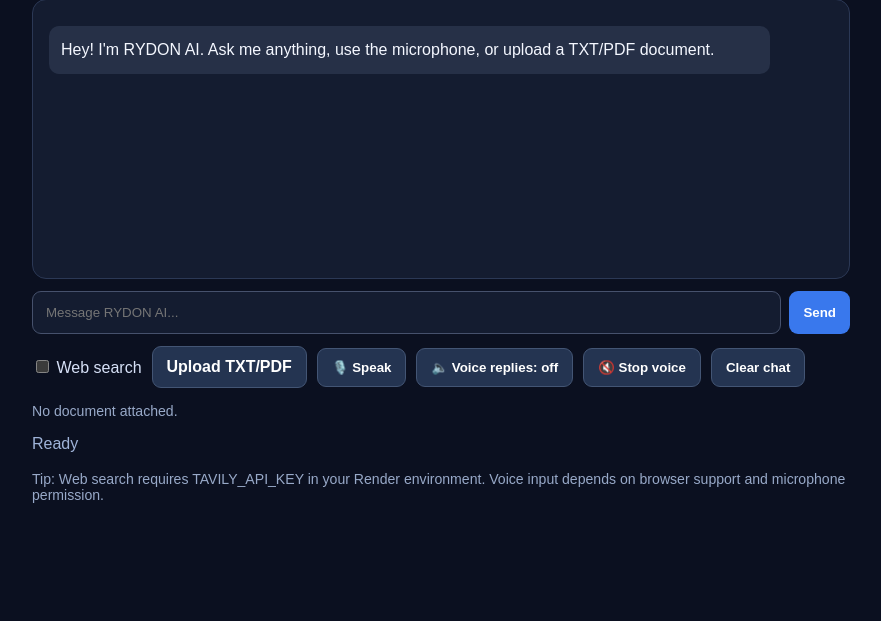
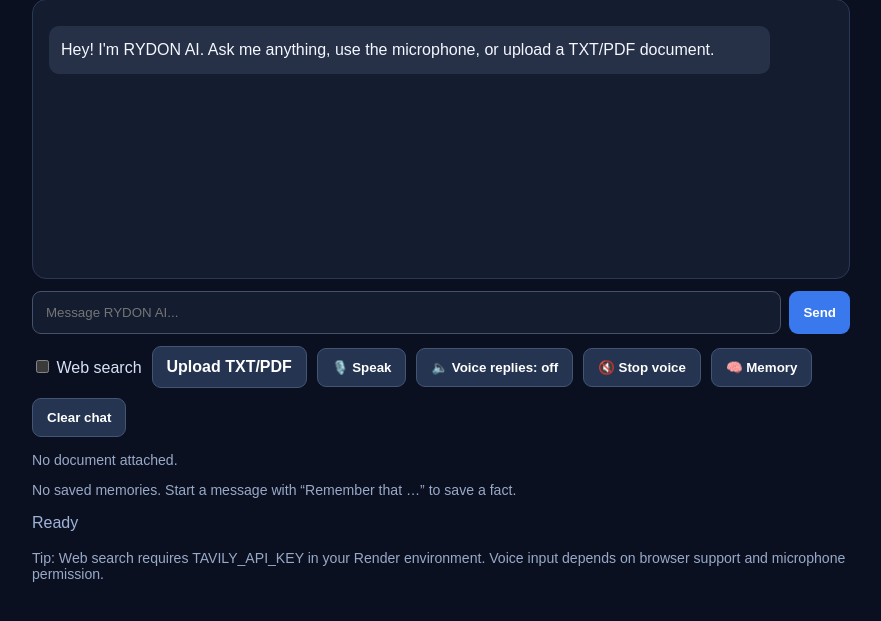
Before and after one commit to RYDON757/rydon-ai-2., a Flask app: page / in a window 1280 px wide. Shown: the part 139-760 px from the top of the page, without its empty margins (199-1080 px from the left). Run offline with Flask 3, Linux system fonts and the light colour scheme.

Commit message:
Add persistent browser memory controls

```diff
--- a/templates/index.html
+++ b/templates/index.html
@@ -62,9 +62,11 @@
     <button id="voice" type="button">🎙️ Speak</button>
     <button id="replyVoice" type="button">🔈 Voice replies: off</button>
     <button id="stopVoice" type="button">🔇 Stop voice</button>
+    <button id="memory" type="button">🧠 Memory</button>
     <button id="clear" type="button">Clear chat</button>
   </div>
   <p id="fileStatus" class="small">No document attached.</p>
+  <p id="memoryStatus" class="small">Saved memory stays in this browser.</p>
   <p id="status">Ready</p>
   <p class="small">Tip: Web search requires TAVILY_API_KEY in your Render environment. Voice input depends on browser support and microphone permission.</p>
   <script>
@@ -75,11 +77,18 @@
     const status = document.getElementById('status');
     const fileInput = document.getElementById('file');
     const fileStatus = document.getElementById('fileStatus');
+    const memoryStatus = document.getElementById('memoryStatus');
     const webSearch = document.getElementById('webSearch');
     const voiceButton = document.getElementById('voice');
     const replyVoiceButton = document.getElementById('replyVoice');
     const stopVoiceButton = document.getElementById('stopVoice');
     const STORAGE_KEY = 'rydon_ai_history_v2';
+    const MEMORY_KEY = 'rydon_ai_saved_memory_v1';
+    let savedMemory = [];
+    try {
+      const storedMemory = JSON.parse(localStorage.getItem(MEMORY_KEY) || '[]');
+      if (Array.isArray(storedMemory)) savedMemory = storedMemory.filter(x => typeof x === 'string').map(x => x.slice(0, 500)).slice(-30);
+    } catch (_) { savedMemory = []; }
     let history = [];
     let documentContext = '';
     let recognition = null;
@@ -103,6 +112,25 @@
       try { localStorage.setItem(STORAGE_KEY, JSON.stringify(history.slice(-60))); }
       catch (_) { status.textContent = 'Chat works, but browser storage is unavailable.'; }
     }
+    function renderMemoryStatus() {
+      memoryStatus.textContent = savedMemory.length
+        ? 'Saved memory: ' + savedMemory.length + ' item(s), stored only in this browser.'
+        : 'No saved memories. Start a message with “Remember that …” to save a fact.';
+    }
+    function rememberFromMessage(message) {
+      const match = message.match(/^\\s*(?:please\\s+)?remember(?:\\s+(?:that|this))?\\s*[:\\-]?\\s+(.+)/i);
+      if (!match) return;
+      const fact = match[1].trim().slice(0, 500);
+      if (!fact) return;
+      if (!savedMemory.some(item => item.toLowerCase() === fact.toLowerCase())) {
+        savedMemory.push(fact);
+        savedMemory = savedMemory.slice(-30);
+        try { localStorage.setItem(MEMORY_KEY, JSON.stringify(savedMemory)); }
+        catch (_) { status.textContent = 'Memory could not be saved in this browser.'; }
+      }
+      renderMemoryStatus();
+    }
+    renderMemoryStatus();
 
     fileInput.addEventListener('change', async () => {
       const file = fileInput.files && fileInput.files[0];
@@ -132,6 +160,7 @@
       e.preventDefault();
       const message = input.value.trim();
       if (!message) return;
+      rememberFromMessage(message);
       addMessage(message, 'user');
       input.value = '';
       send.disabled = true;
@@ -144,7 +173,8 @@
             message,
             history: history.slice(-24),
             document_context: documentContext,
-            web_search: webSearch.checked
+            web_search: webSearch.checked,
+            saved_memory: savedMemory.map((item, i) => (i + 1) + '. ' + item).join('\\n')
           })
         });
         const data = await res.json();
@@ -205,8 +235,19 @@
       status.textContent = window.rydonSpeakReplies ? 'Spoken replies enabled.' : 'Spoken replies disabled.';
     });
 
+    document.getElementById('memory').addEventListener('click', () => {
+      const current = savedMemory.length ? savedMemory.map((item, i) => (i + 1) + '. ' + item).join('\\n') : 'No saved memories yet.';
+      const action = prompt('Saved memory (stored only in this browser):\\n\\n' + current + '\\n\\nType CLEAR to delete all saved memories, or Cancel to keep them.');
+      if (action && action.trim().toUpperCase() === 'CLEAR') {
+        savedMemory = [];
+        localStorage.removeItem(MEMORY_KEY);
+        renderMemoryStatus();
+        status.textContent = 'Saved memory cleared.';
+      }
+    });
+
     document.getElementById('clear').addEventListener('click', () => {
-      if (!confirm('Clear this chat history from this browser?')) return;
+      if (!confirm('Clear this chat history? Saved memory will remain.')) return;
       history = [];
       documentContext = '';
       localStorage.removeItem(STORAGE_KEY);
```
